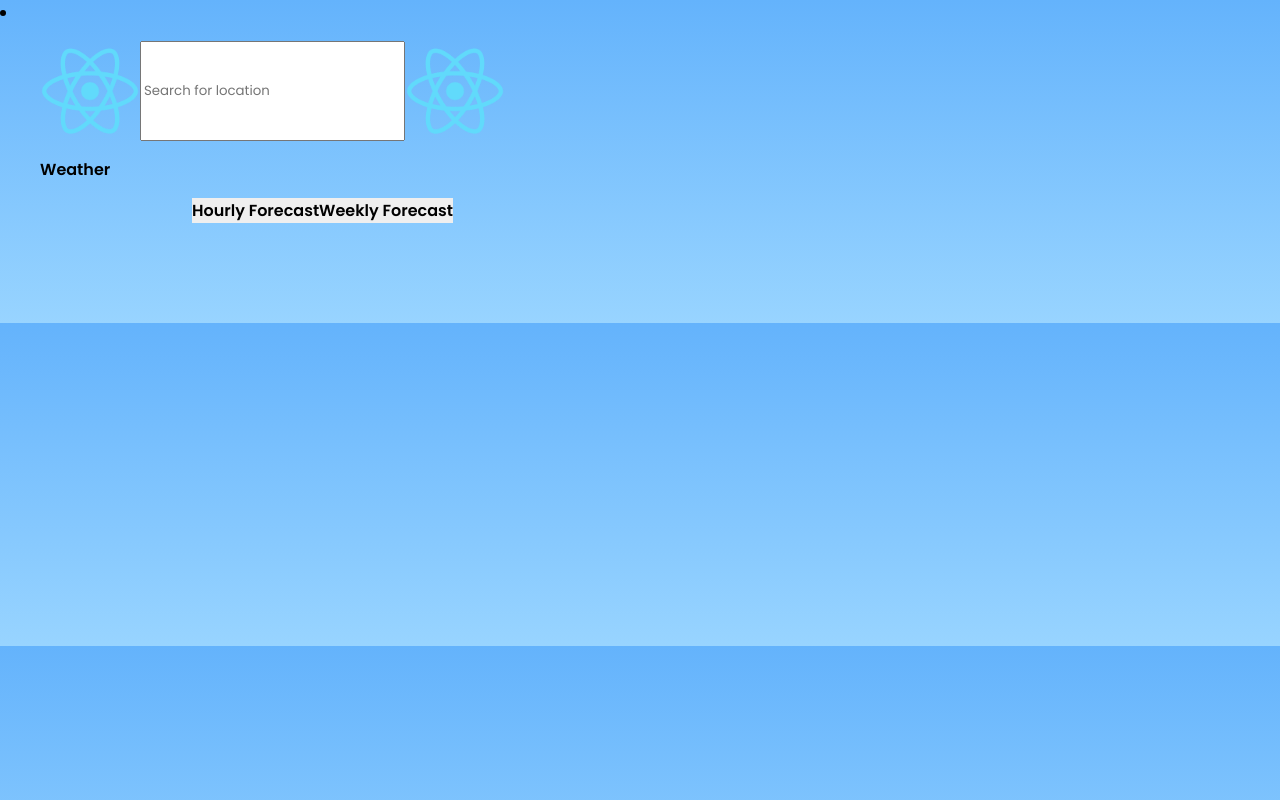
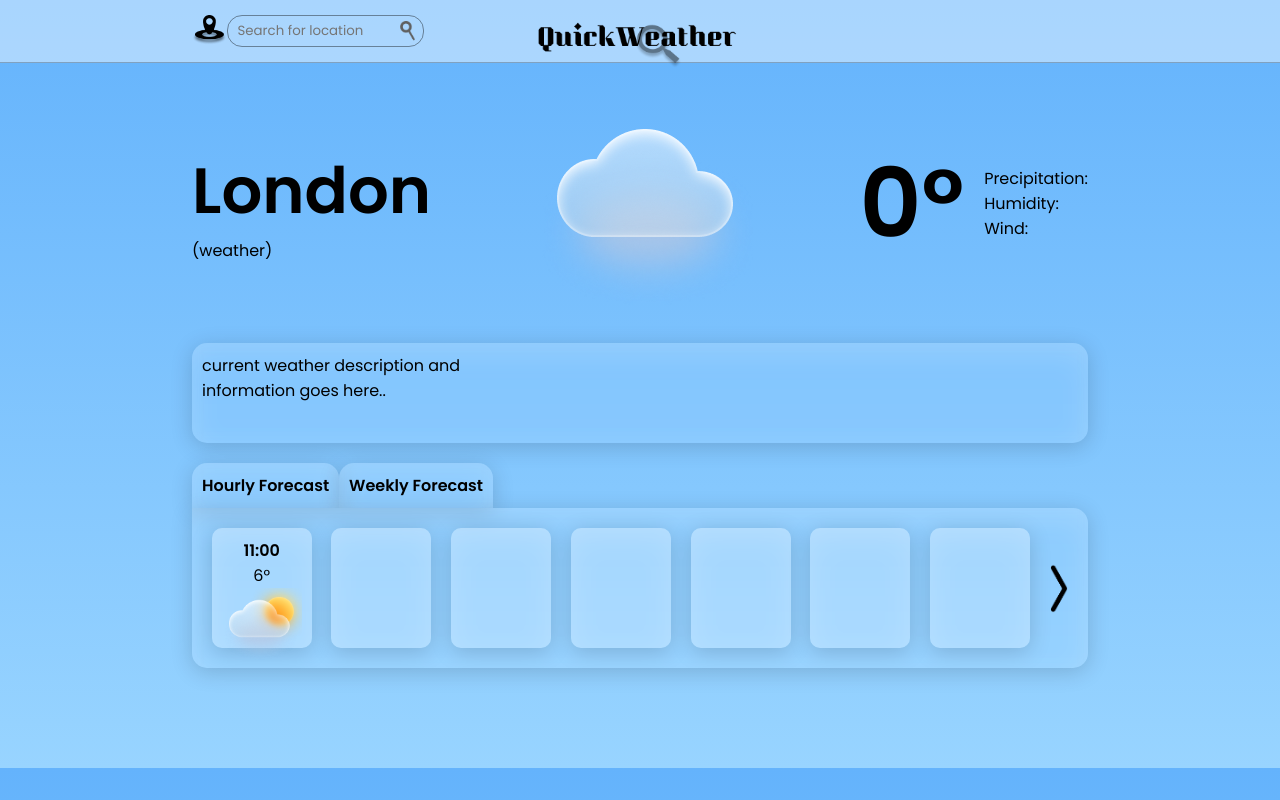
Before and after one commit to kdd333/Weather-App, a React (Create React App) app: page / in a window 1280 px wide. Built offline with nearby package versions, Linux system fonts and the light colour scheme.

Commit message:
Update App.js

```diff
--- a/src/App.js
+++ b/src/App.js
@@ -8,16 +8,13 @@ function App() {
   return (
     <>
       <div>
-        <div id = "nav">
-          <li>
-            <ul><SearchBar></SearchBar></ul>
-            <ul><h1> Weather </h1></ul>
-          </li>
+        <div id = "header">
+          <SearchBar></SearchBar>
+          <Logo></Logo>
         </div>
         <div id = "main">
-          <div id = "main-weather">
-            <Weather></Weather>
-          </div>
+          <Weather location = "London"></Weather>
+          <MainInformation></MainInformation>
         </div>
         <div id = "forecasts">
           <div>
@@ -33,40 +30,98 @@ function App() {
   );
 }
 
-//The a.png image is a placeholder
+// search bar should have 2 modes - light and dark - only dark implemented
 function SearchBar() {
   return (
     <div class = "search-bar">
-      {/* Location image */}
-      <img style = {{height: 100}} src = "a.png"></img>
-      <input placeholder = "Search for location"></input>
-      {/* Search image */}
-      <img style = {{height: 100}} src = "a.png"></img>
+      <img class = "location-icon" src = "location-icon-dark.png"></img>
+      <div class = "search-bar-input">
+        <input class = "location-input" placeholder = "Search for location"></input>
+        <img class = "search-icon" src = "search-icon-dark.png"></img>
+      </div>
     </div>
   )
 }
 
-//Do later
-function Weather() {
 
+// logo component should have 2 modes - light and dark - only dark implemented
+function Logo() {
+  return (
+    <div class = "logo">
+      <img class = "logo-img" src = "logo-dark.png"></img>
+    </div>
+  )
+}
+
+// started rough layout - all placeholders
+function Weather({location}) {
+  return (
+    <div class = "main-container">
+      <div class = "main-location">
+        <h1> {location} </h1>
+        <p> (weather) </p>
+      </div>
+      <div class = "main-weather-icon">
+        <img class = "main-weather-img" src = "white-cloud.png"></img>
+      </div>
+      <div class = "main-temperature">
+        <h1> 0° </h1>
+      </div>
+      <div class = "main-information">
+        <div class = "precipitation"> Precipitation: </div>
+        <div class = "humidity"> Humidity: </div>
+        <div class = "wind"> Wind: </div>
+      </div>
+    </div>
+  )
+}
+
+function MainInformation() {
+  return (
+    <div class = "main-info">
+      <p>current weather description and information goes here..</p>
+    </div>
+  )
 }
 
 //Button for each forecast view
 //Hourly and Weekly
 function Forecast({type}) {
   return (
-    <button class = "forecast">
+    <button class = "forecast-btn">
       <h2> {type} Forecast </h2>
     </button>
   )
 }
 
-//Contains the weather for each hour/day
-//To do
+// all placeholder data - needs to be replaced with actual data from API
 function WeatherContainer() {
   return (
-    <div>
-      {/* Stuff */}
+    <div class = "weather-container">
+      <div class = "box hour-1">
+        <h1> 11:00 </h1>
+        <p> 6° </p>
+        <img class = "weather-icon-small" src = "cloud-sunny.png"></img>
+      </div>
+      <div class = "box hour-2">
+
+      </div>
+      <div class = "box hour-2">
+
+      </div>
+      <div class = "box hour-3">
+
+      </div>
+      <div class = "box hour-4">
+
+      </div>
+      <div class = "box hour-5">
+
+      </div>
+      <div class = "box hour-6">
+
+      </div>
+      <img class = "arrow" src = "arrow-dark.png"></img>
     </div>
   )
 }
```
